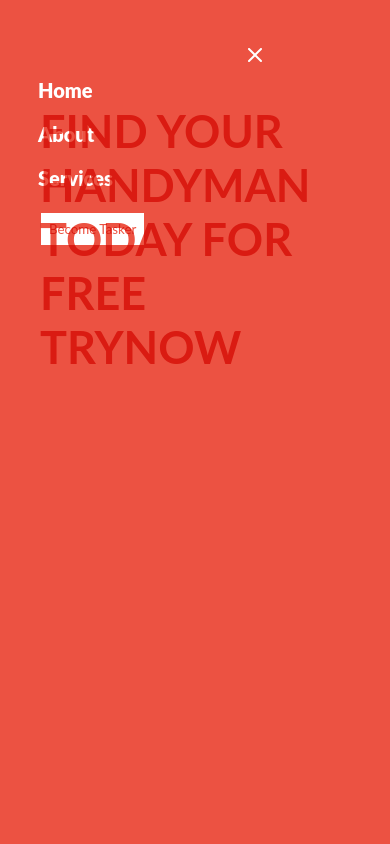
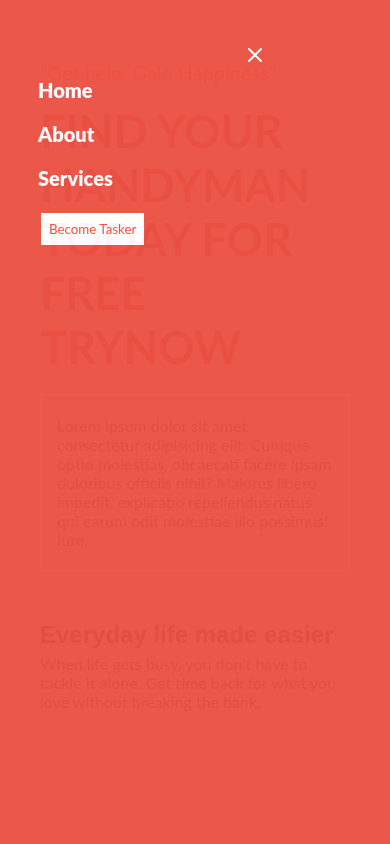
Before and after one commit to habitoz/serategna, a plain HTML site: page index.html in a window 390 px wide. Both pictures are taken after a click on the picture 90 px from the left and 50 px from the top of the page. Shown: the top 844 px of the page. Drawn offline with Linux system fonts and the light colour scheme; a web font is replaced by a local one.

Commit message:
mobile menu background adjusted

```diff
--- a/css/mobile.css
+++ b/css/mobile.css
@@ -34,6 +34,8 @@
     padding: 28px;
     height: 100vh;
     width: 100vw;
+    z-index: 20;
+    opacity: 0.95;
     background: var(--primaryColor);
   }
 
```
Also changed, not shown: pages/about.html (+0 -3 lines).
